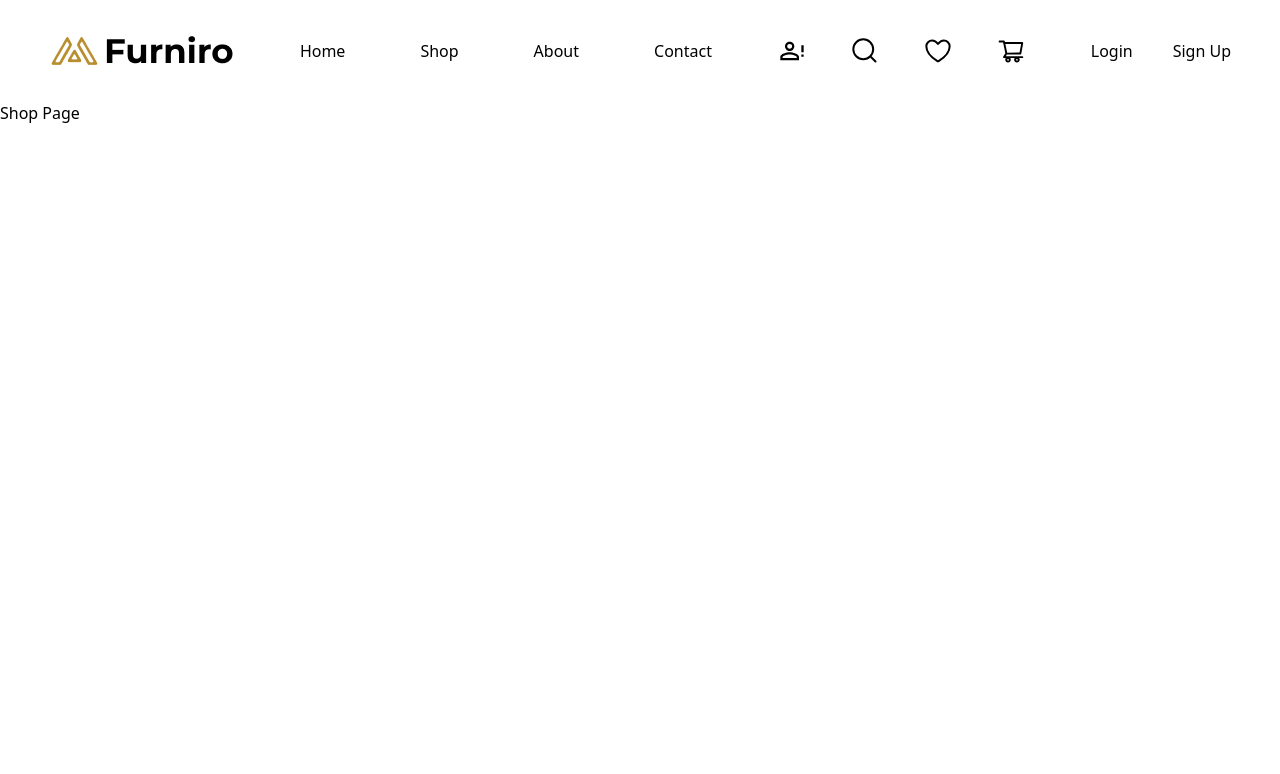
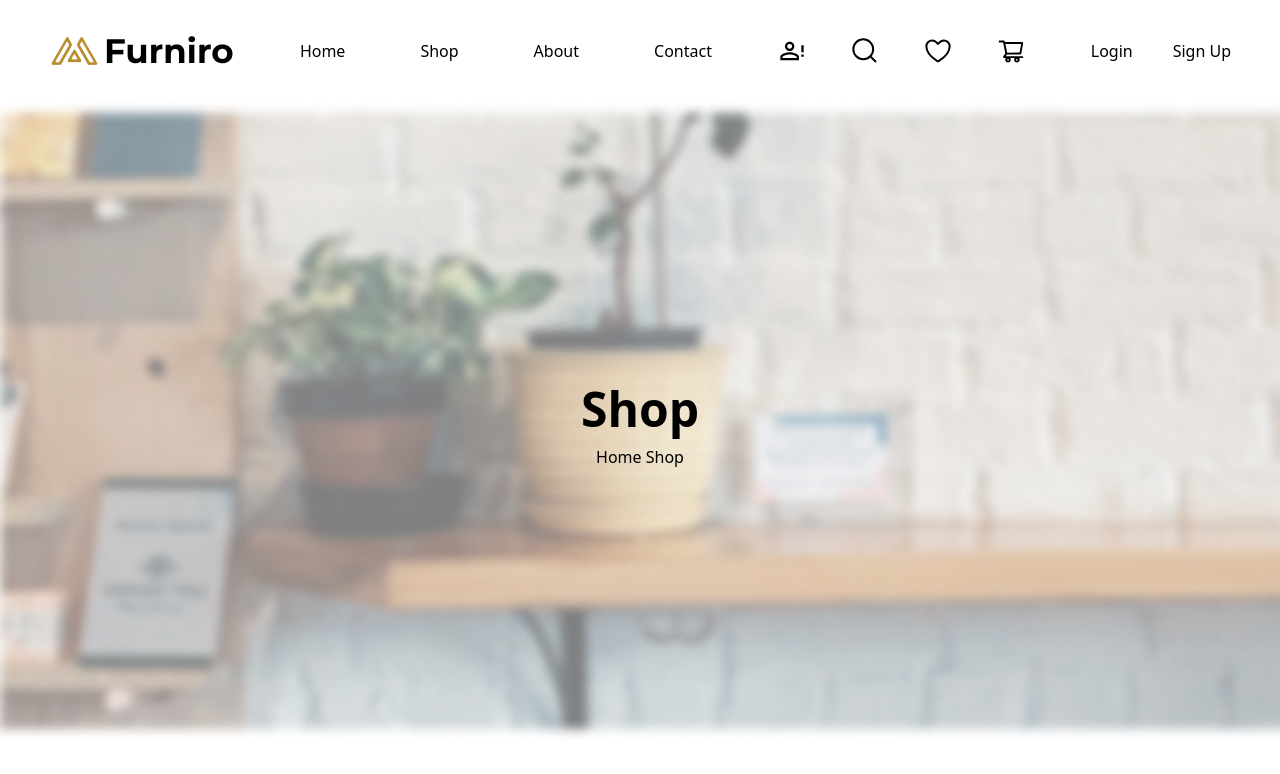
Before and after one commit to Azamatjon-developer/month8lesson5ts, a Next.js app: page /Shop in a window 1280 px wide. Shown: the top 774 px of the page. Built offline with nearby package versions, Linux system fonts and the light colour scheme.

Commit message:
ShopDone

```diff
--- a/src/app/(layout)/Shop/page.jsx
+++ b/src/app/(layout)/Shop/page.jsx
@@ -3,9 +3,22 @@ import React from 'react'
 const Shop = () => {
   return (
     <div>
-        <div className={"bg-shop-background bg-cover h-[90vh] relative"}>
-            Shop Page
+      <div
+        className={
+          'bg-shop-background bg-cover flex items-center justify-center h-[80vh]'
+        }
+      >
+        <div className={'flex justify-center items-center flex-col'}>
+          <h2
+            className={
+              ' text-[#000000] text-[48px] font-semibold'
+            }
+          >
+            Shop
+          </h2>
+          <p className={''}>Home Shop</p>
         </div>
+      </div>
     </div>
   )
 }
--- a/tailwind.config.js
+++ b/tailwind.config.js
@@ -19,7 +19,7 @@ module.exports = {
     extend: {
       backgroundImage: {
         'hero-background': 'url(/assets/Images/background.png)',
-        // 'shop-background': 'url(/assets/Images/shop.png)',
+        'shop-background': 'url(/assets/Images/shop.png)',
       },
       colors: {
         primary: '#3490dc',
```
